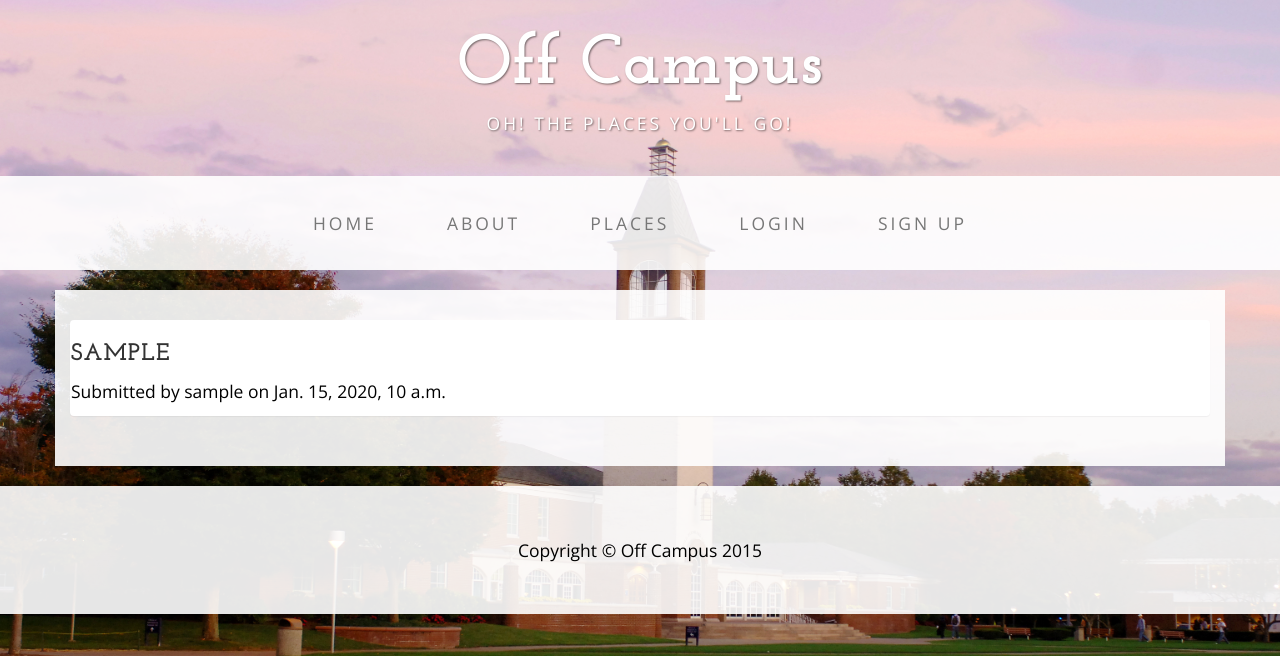
After one commit to Katerinahillios/offcampus, a Django app: page /place/ in a window 1280 px wide. The commit adds this page. Shown: the top 656 px of the page. Run offline with Django 3.2, Linux system fonts and the light colour scheme; tables that the repository leaves empty hold one stand-in row (values such as "Sample post"); some libraries are stand-ins or nearby versions.

Commit message:
Add place list view

```diff
--- a/core/urls.py
+++ b/core/urls.py
@@ -6,4 +6,5 @@ urlpatterns = patterns('',
     url(r'^user/', include('registration.backends.simple.urls')),
     url(r'^user/', include('django.contrib.auth.urls')),
     url(r'^place/create/$', PlaceCreateView.as_view(), name='place_create'),
+    url(r'^place/$', PlaceListView.as_view(), name='place_list'),
 )
--- a/core/views.py
+++ b/core/views.py
@@ -1,5 +1,5 @@
 from django.shortcuts import render
-from django.views.generic import TemplateView, CreateView
+from django.views.generic import TemplateView, CreateView, ListView
 from django.core.urlresolvers import reverse_lazy
 from .models import *
 
@@ -11,8 +11,12 @@ class PlaceCreateView(CreateView):
   model = Place
   template_name = 'place/place_form.html'
   fields = ['category', 'place', 'description']
-  success_url = reverse_lazy('home')
+  success_url = reverse_lazy('question_list')
 
   def form_valid(self, form):
     form.instance.user = self.request.user
     return super(PlaceCreateView, self).form_valid(form)
+
+class PlaceListView(ListView):
+  model = Place
+  template_name = 'place/place_list.html'
--- a/offcampus/settings.py
+++ b/offcampus/settings.py
@@ -118,5 +118,5 @@ STATICFILES_DIRS = (os.path.join(MAIN_DIR, 'static'),)
 STATIC_ROOT = 'staticfiles'
 
 LOGIN_URL = '/user/login'
-LOGIN_REDIRECT_URL = '/'
+LOGIN_REDIRECT_URL = '/place/'
 SITE_ID = 1
--- a/templates/base.html
+++ b/templates/base.html
@@ -63,8 +63,9 @@
               <a href="blog.html">Places</a>
             </li>
             {% if user.is_authenticated %}
+            <li><a href="{% url 'place_list' %}">Places</a></li>
+            <li><a href="{% url 'place_create' %}">Add Place</a></li>
             <li><a href="{% url 'auth_logout' %}">Logout</a></li>
-            <li><a href="{% url 'place_create' %}">Add Place</a></li>
             {% else %}
             <li><a href="{% url 'auth_login' %}">Login</a></li>
             <li><a href="{% url 'registration_register' %}">Sign Up</a>
--- /dev/null
+++ b/templates/place/place_list.html
@@ -0,0 +1,9 @@
+{% extends 'base.html' %}
+{% block content %}
+{% for place in object_list %}
+<div class="panel">
+  <h3>{{ place.place }}</h3>
+  <p>Submitted by {{ place.user.username }} on {{ place.created_at }}</p>
+</div>
+{% endfor %}
+{% endblock %}
```
